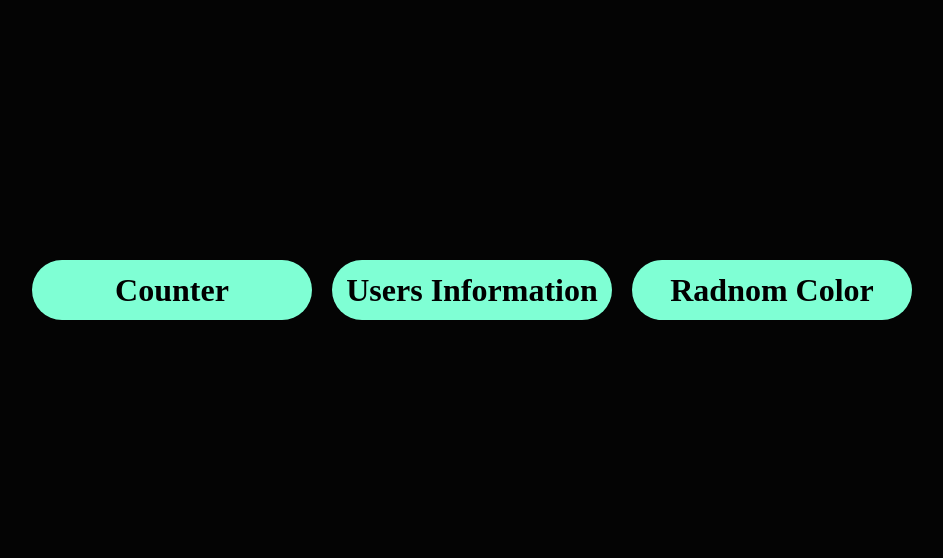
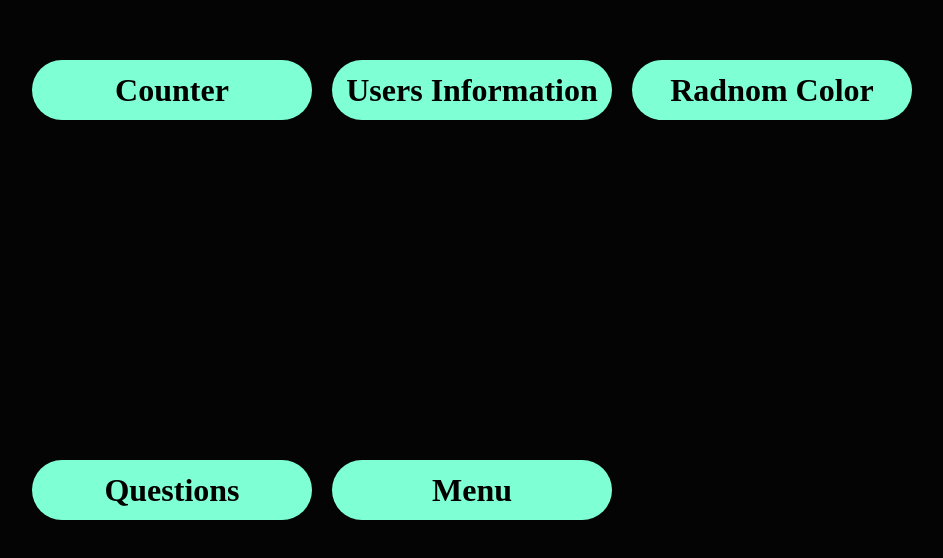
Before and after one commit to pilentboy/some-small-JS-projects, a plain HTML site: page index.html in a window 1280 px wide. Shown: the part 110-668 px from the top of the page, without its empty margins (106-1049 px from the left). Drawn offline with Linux system fonts and the light colour scheme.

Commit message:
Update index.html

```diff
--- a/index.html
+++ b/index.html
@@ -14,7 +14,9 @@
         <a href="./Counter/index.html" class="links">Counter</a>
         <a href="./Slider/index.html" class="links">Users Information</a>
         <a href="./Random BC/index.html" class="links">Radnom Color</a>
-        <!-- <a href="./Random BC/index.html" class="links">Radnom Color</a> -->
+        <a href="./QA/index.html" class="links">Questions</a>
+        <a href="./Menu/index.html" class="links">Menu</a>
+
 
     </main>
 
```
